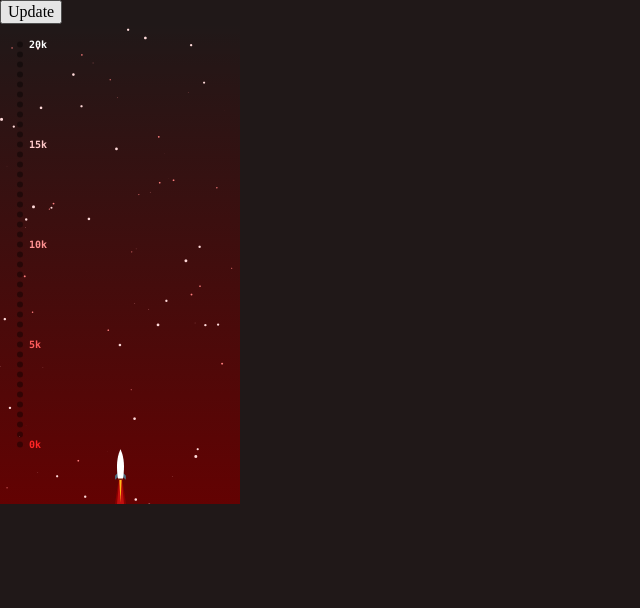
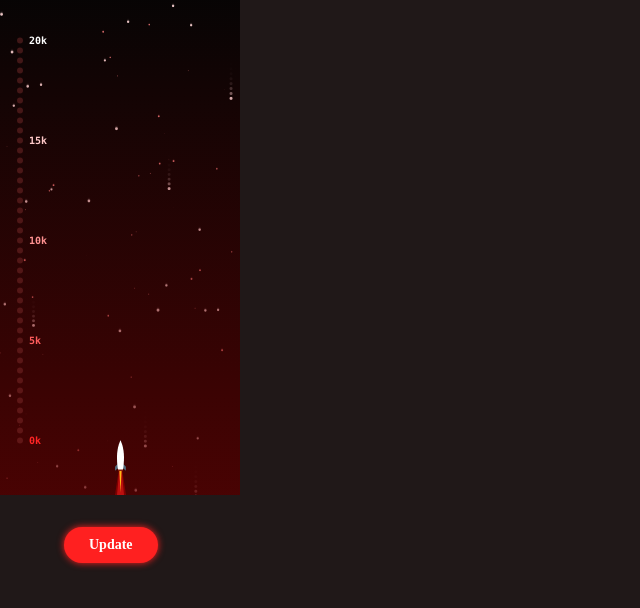
Before and after one commit to basillabs/quest, a PHP site: page /spaceship.html in a window 1280 px wide. Shown: the top 608 px of the page, without its empty margins (0-640 px from the left). Run offline with PHP 8.4, Linux system fonts and the light colour scheme; some libraries are stand-ins or nearby versions.

Commit message:
Added more contrast

```diff
--- a/spaceship.html
+++ b/spaceship.html
@@ -8,8 +8,6 @@
     <link rel="stylesheet" href="https://unpkg.com/tachyons@4.7.0/css/tachyons.min.css"/>
   </head>
   <body class="dark-red-bg m0">
-    <button onclick="updateRocket()">Update</button>
-
     <div id="canvas" class="spaceship-container">
       <svg id="rocket-flames" width="11px" height="38px" viewBox="0 0 11 38">
         <g id="flames">
@@ -29,7 +27,7 @@
       </svg>
     </div>
 
-
+    <button class="btn btn-red b pointer pull-right mt4 ml5" onclick="updateRocket()">Update</button>
     <script src="https://d3js.org/d3.v4.min.js"></script>
     <script>
       var data = {
@@ -41,7 +39,7 @@
       var width = 200;
       var rocketHeight = 55;
       var rocketWidth = 11;
-      var padding = {top: 20, bottom: 60, right: 20, left: 20 };
+      var padding = {top: 40, bottom: 55, right: 20, left: 20 };
       var heightPadded = height + padding.top + padding.bottom;
       var widthPadded = width + padding.left + padding.right;
 
@@ -78,6 +76,7 @@
 
       d3.select("#canvas")
         .append("svg")
+        .attr("class", "axisSvg")
         .attr("width", width + padding.left + padding.right)
         .attr("height", height + padding.top + padding.bottom)
           .append("g")
@@ -100,7 +99,7 @@
         d3.select(this)
           .append("circle")
           .attr("r", 3)
-          .attr("fill", "rgba(0,0,0, 0.4)");
+          .attr("fill", "rgba(142,52,52,0.4)");
       });
 
       d3.selectAll("line").remove();
@@ -112,10 +111,8 @@
         circleTicks.selectAll("circle")
           .transition()
           .attr("fill", function(d) {
-            return d < data.current ? "#FF2020" : "rgba(0,0,0, 0.4)"
+            return d <= data.current ? "#FF2020" : "rgba(142,52,52,0.4)"
           });
-
-
 
         var flameContainer = rocketFlame.transition()
           .attr("height", flameCurrent)
--- a/stars.js
+++ b/stars.js
@@ -17,7 +17,7 @@ var starData = d3.range(80).map(function() {
   var dataObject =  {
     x: Math.random() * 100,
     y: Math.random() * 100,
-    yv: random < 0.95 ? random / 10 : random,
+    yv: random < 0.90 ? random / 10 : random,
     size: (random * 3),
     color: colorScale(random)
   };
@@ -34,9 +34,9 @@ var canvas = d3.select("#canvas").insert("canvas", ":first-child")
 var context = canvas.node().getContext("2d");
 
 d3.timer(function() {
-  context.clearRect(0, 0, width, height);
-  // context.fillStyle = 'rgba(33,23,24,0.6)';
-  // context.fillRect(0, 0, width, height);
+  // context.clearRect(0, 0, width, height);
+  context.fillStyle = 'rgba(0,0,0,0.5)';
+  context.fillRect(0, 0, width, height);
   starData.forEach(function(d) {
     d.y += d.yv;
 
--- a/style.css
+++ b/style.css
@@ -43,12 +43,14 @@
   font-size: 14px;
   padding: 10px 25px;
   text-decoration: none;
+  outline: none;
 }
 
 .btn-red {
   background-color: #FF2020;
   color: white;
   box-shadow: 0 0 7px #FF2020;
+  border: none;
 }
 
 .bb-red {
@@ -56,7 +58,7 @@
 }
 
 .spaceship-container {
-  background-image: linear-gradient(0deg, #630202 0%, rgba(32,24,24,0.00) 100%);
+  background-image: linear-gradient(0deg, #630202 -40%, rgba(68,42,42,0.1) 100%);
   position: relative;
 }
 
@@ -77,7 +79,7 @@
 
 @keyframes twitch {
   0% {
-    transform: translateY(-10px);
+    transform: translateY(-20px);
   }
 
   100% {
@@ -89,6 +91,7 @@ canvas {
   width: 100%;
   height: 100%;
   position: absolute;
+  z-index: -1;
 }
 
 .pulse {
```
